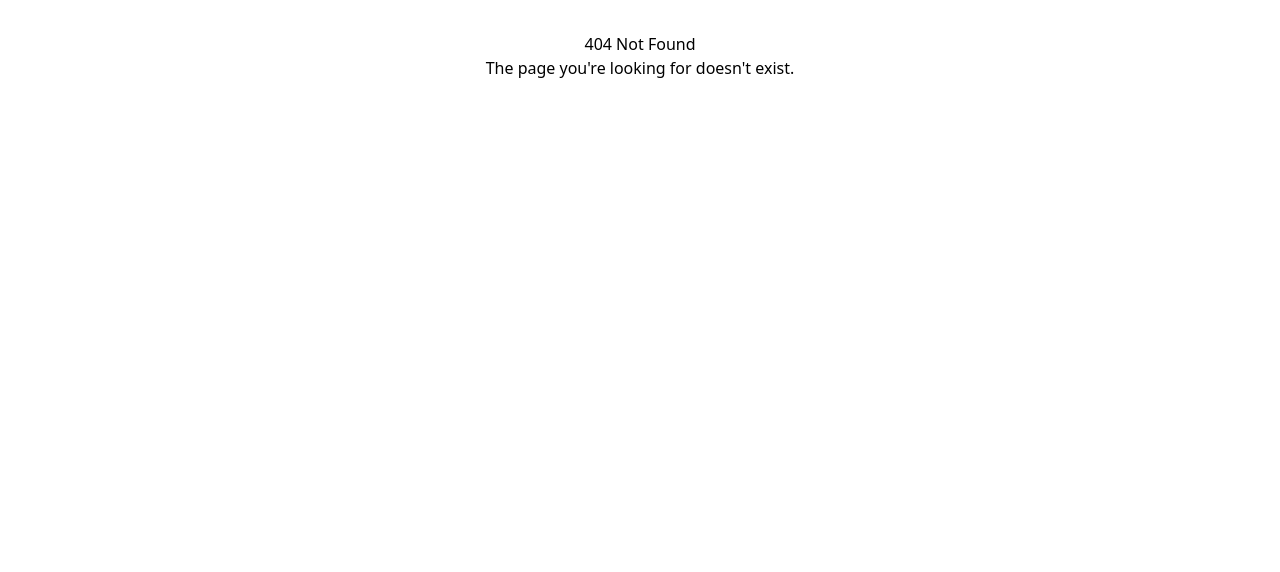
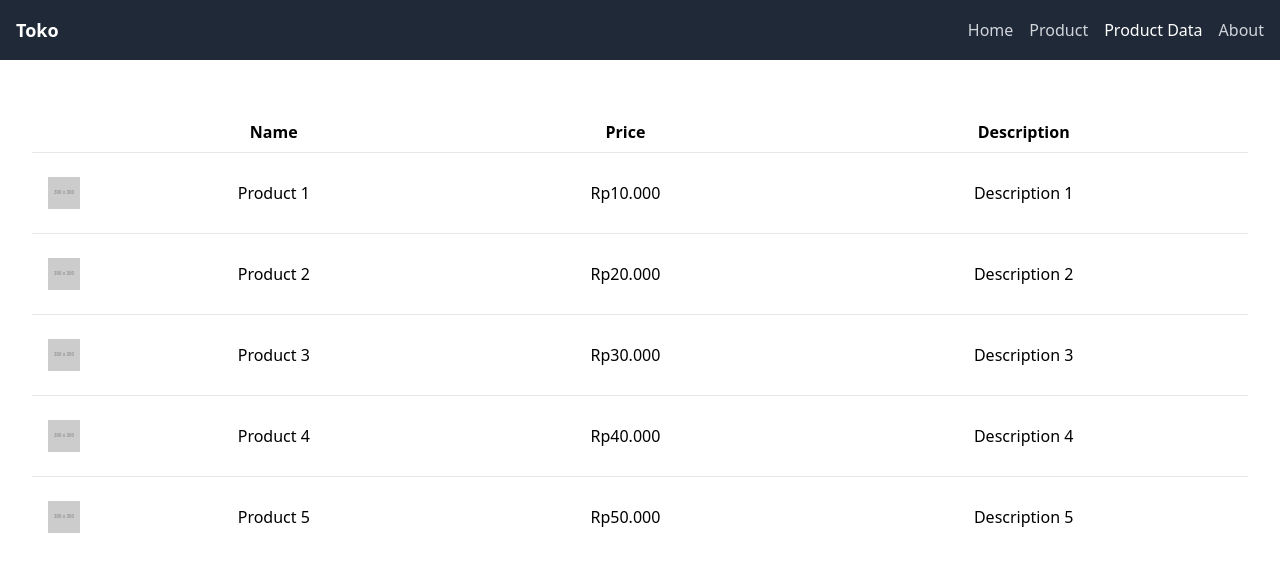
Before and after one commit to ruhyadi/multimatics, a React (Vite) app in the folder day05_react/: page /product-data in a window 1280 px wide. Before the commit this address had no page. Shown: the top 572 px of the page. Built offline with nearby package versions, Linux system fonts and the light colour scheme.

Commit message:
feat: add ProductData page and ProductTable component to display product information

```diff
--- a/day05_react/src/App.tsx
+++ b/day05_react/src/App.tsx
@@ -10,6 +10,7 @@ function App() {
         links={[
           { name: "Home", url: "/" },
           { name: "Product", url: "/product" },
+          { name: "Product Data", url: "/product-data" },
           { name: "About", url: "/about" },
         ]}
       />
--- /dev/null
+++ b/day05_react/src/components/ProductTable.tsx
@@ -0,0 +1,41 @@
+import React from "react";
+import { ProductCardProps } from "./ProductCard";
+
+type ProductTableProps = {
+  products: ProductCardProps[];
+};
+
+const ProductTable: React.FC<ProductTableProps> = ({ products }) => {
+  return (
+    <table className="min-w-full bg-white">
+      <thead>
+        <tr>
+          <th className="py-2 px-4 w-16"></th>
+          <th className="py-2">Name</th>
+          <th className="py-2">Price</th>
+          <th className="py-2">Description</th>
+        </tr>
+      </thead>
+      <tbody>
+        {products.map((product, index) => (
+          <tr key={index} className="border-t hover:bg-gray-100">
+            <td className="py-2 px-4">
+              <img
+                src={product.imageUri}
+                alt={product.name}
+                className="w-full h-16 object-contain"
+              />
+            </td>
+            <td className="py-2 px-4">{product.name}</td>
+            <td className="py-2 px-4">
+              Rp{product.price.toLocaleString("id-ID")}
+            </td>
+            <td className="py-2 px-4">{product.description}</td>
+          </tr>
+        ))}
+      </tbody>
+    </table>
+  );
+};
+
+export default ProductTable;
--- a/day05_react/src/main.tsx
+++ b/day05_react/src/main.tsx
@@ -7,6 +7,7 @@ import NotFound from "./pages/NotFound.tsx";
 import Home from "./pages/Home.tsx";
 import About from "./pages/About.tsx";
 import Product from "./pages/Product.tsx";
+import ProductData from "./pages/ProductData.tsx";
 
 const router = createBrowserRouter([
   {
@@ -23,6 +24,10 @@ const router = createBrowserRouter([
         element: <Product />,
       },
       {
+        path: "/product-data",
+        element: <ProductData />,
+      },
+      {
         path: "/about",
         element: <About />,
       },
--- /dev/null
+++ b/day05_react/src/pages/ProductData.tsx
@@ -0,0 +1,9 @@
+import React from "react";
+import products from "../mocks/products";
+import ProductTable from "../components/ProductTable";
+
+const ProductData: React.FC = () => {
+  return <ProductTable products={products} />;
+};
+
+export default ProductData;
```
